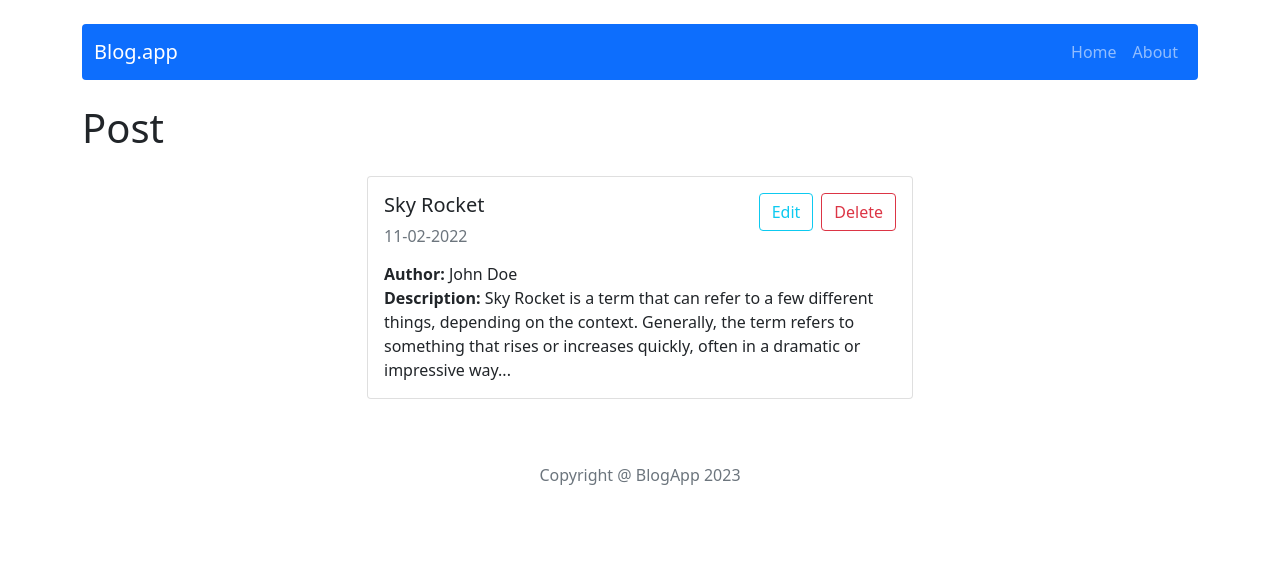
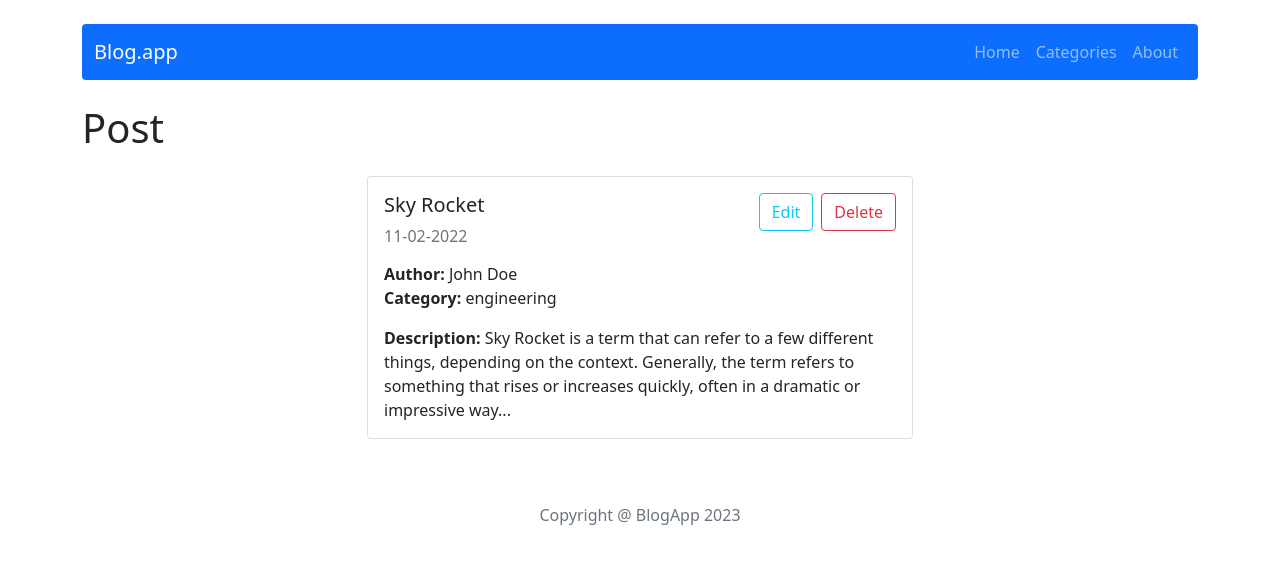
Before and after one commit to JankiJans/react-blogApp, a React (Create React App) app: page /post/1 in a window 1280 px wide. Shown: the top 564 px of the page. Built offline with nearby package versions, Linux system fonts and the light colour scheme.

Commit message:
add categories(error)

```diff
--- a/package.json
+++ b/package.json
@@ -10,6 +10,7 @@
     "http-server": "^14.1.1",
     "react": "^18.2.0",
     "react-bootstrap": "2.0",
+    "react-datepicker": "^4.11.0",
     "react-dom": "^18.2.0",
     "react-hook-form": "7.19.5",
     "react-quill": "^2.0.0",
--- a/src/App.js
+++ b/src/App.js
@@ -7,6 +7,7 @@ import PostEdit from './components/pages/PostEdit/PostEdit';
 import PostAdd from './components/pages/PostAdd/PostAdd';
 import Header from './components/views/Header/Header';
 import Footer from './components/views/Footer/Footer';
+import Category from './components/pages/Categories/Categories';
 import { Container } from 'react-bootstrap';
 
 const App = () => {
@@ -16,6 +17,7 @@ const App = () => {
       <Routes>
         <Route path="/" element={<Home />} />
         <Route path="/about" element={<About />} />
+        <Route path="/categories" element={<Category />} />
         <Route path="/post/:postId" element={<Post />} />
         <Route path="/post/add" element={<PostAdd />} />
         <Route path="/post/edit/:id" element={<PostEdit />} />
--- a/src/components/Features/EditPostForm.js
+++ b/src/components/Features/EditPostForm.js
@@ -19,7 +19,7 @@ const EditPostForm = () => {
   };
 
   if (!post) return <Navigate to="/" />;
-  else return <PostForm action={handleSubmit} actionText="Edit Post" title={post.title} author={post.author} publishedDate={post.publishedDate} content={post.content}></PostForm>;
+  else return <PostForm action={handleSubmit} actionText="Edit Post" title={post.title} author={post.author} publishedDate={post.publishedDate} content={post.content} category={post.category}></PostForm>;
 };
 
 export default EditPostForm;
--- a/src/components/Features/PostForm.js
+++ b/src/components/Features/PostForm.js
@@ -4,12 +4,18 @@ import ReactQuill from 'react-quill';
 import 'react-quill/dist/quill.snow.css';
 import { useForm } from 'react-hook-form';
 import styles from './PostForm.style.scss';
+import {getCategories} from '../../redux/categoriesRedux';
+import {useSelector} from 'react-redux';
 
 const PostForm = ({ action, actionText, ...props }) => { //średnio rozumiem
   const [title, setTitle] = useState(props.title || '');
   const [publishedDate, setPublishedDate] = useState(props.publishedDate || '');
   const [author, setAuthor] = useState(props.author || '');
   const [content, setContent] = useState(props.content || '');
+
+  const Allcategories = useSelector(getCategories)
+
+  const [category, setCategory] = useState(props.category || '');
 
   const { register, handleSubmit: validate, formState: { errors }, setValue } = useForm();
 
@@ -24,8 +30,8 @@ const PostForm = ({ action, actionText, ...props }) => { //średnio rozumiem
 
 
 
-  const handleSubmit = (e) => {
-    action({ title, author, publishedDate, content});
+  const handleSubmit = () => {
+    action({ title, author, publishedDate, content, category});
   };
 
   return (
@@ -42,6 +48,14 @@ const PostForm = ({ action, actionText, ...props }) => { //średnio rozumiem
             <Form.Label className="pt-3"><strong>Name</strong></Form.Label>
             <Form.Control {...register("author", { required: true, minLength: 3})} type="text" value={author} onChange={(e) => setAuthor(e.target.value)} placeholder="Enter name" style={{ width: '70%' }} />
             {errors.author && <small className="d-block form-text text-danger">This field is required with at least 3 characters</small>}
+            <Form.Label className="pt-3"><strong>Category</strong></Form.Label>
+            <Form.Select aria-label="select" value={category} {...register("category", { required: true})}  onChange={(e) => setCategory(e.target.value)} style={{ width: '70%' }}>
+              {Allcategories.map((category) => {
+                return (
+                  <option key={category} value={category}>{category}</option>
+                );
+              })}
+            </Form.Select>
           </Form.Group>
           <Form.Group className="mb-3" controlId="exampleForm.ControlTextarea1">
             <Form.Label><strong>Content</strong></Form.Label>
@@ -54,4 +68,5 @@ const PostForm = ({ action, actionText, ...props }) => { //średnio rozumiem
     </div>
   );
 };
+
 export default PostForm;
--- a/src/components/Features/PostList.js
+++ b/src/components/Features/PostList.js
@@ -16,6 +16,7 @@ const PostList = () => {
             <Card.Title>{post.title}</Card.Title>
             <Card.Subtitle className="mb-2 text-muted">{post.publishedDate}</Card.Subtitle>
             <Card.Text className='pt-2 mb-0'><strong>Author:</strong> {post.author}</Card.Text>
+            <Card.Text><strong>Category:</strong>{post.category}</Card.Text>
             <Card.Text><strong>Description:</strong> <span dangerouslySetInnerHTML={{ __html: post.content }}></span></Card.Text>
             <Button variant="warning" href={`/post/${post.id}`}>Read More</Button>
           </Card.Body>
--- /dev/null
+++ b/src/components/pages/Categories/Categories.js
@@ -0,0 +1,25 @@
+import {ListGroup, Col} from 'react-bootstrap';
+import { useSelector } from 'react-redux';
+import { getCategories } from '../../../redux/categoriesRedux';
+
+const CategoryPage = () => {
+
+    const categories = useSelector(getCategories);
+
+  return (
+    <div>
+        <h1>Categories</h1>
+        <ListGroup>
+            <Col xs={12} md={6} lg={4}>
+                <ListGroup>
+                    {categories.map((category) => (
+                        <ListGroup.Item key={category}><a href={'/categories/' + category}>{category}</a></ListGroup.Item>
+                    ))}
+                </ListGroup>
+            </Col>
+        </ListGroup>
+    </div>
+  );
+};
+
+export default CategoryPage;
--- a/src/components/pages/Post/Post.js
+++ b/src/components/pages/Post/Post.js
@@ -45,6 +45,7 @@ const Post = () => {
             </div>
             <Card.Subtitle className="mb-2 text-muted">{renderPostById.publishedDate}</Card.Subtitle>
             <Card.Text className="pt-2 mb-0"><strong>Author:</strong> {renderPostById.author}</Card.Text>
+            <Card.Text><strong>Category:</strong> {renderPostById.category}</Card.Text>
             <Card.Text><strong>Description:</strong> {renderPostById.content}</Card.Text>
           </Card.Body>
         </Card>
--- a/src/components/views/NavBar/NavBar.js
+++ b/src/components/views/NavBar/NavBar.js
@@ -11,6 +11,7 @@ const NavBar = () => {
         <Navbar.Collapse id="responsive-navbar-nav">
           <Nav className="ms-auto flex-md-row">
             <Nav.Link as={NavLink} to="/">Home</Nav.Link>
+            <Nav.Link as={NavLink} to="/categories">Categories</Nav.Link>
             <Nav.Link as={NavLink} to="/about">About</Nav.Link>
           </Nav>
         </Navbar.Collapse>
--- /dev/null
+++ b/src/redux/categoriesRedux.js
@@ -0,0 +1,12 @@
+export const getCategories = (state) => state.categories;
+
+const categoryReducer = (statePart = [], action) => {
+  switch (action.type) {
+    case 'ADD_CATEGORY':
+      return [...statePart, action.payload];
+    default:
+    return statePart;
+  }
+};
+
+export default categoryReducer;
--- a/src/redux/initialState.js
+++ b/src/redux/initialState.js
@@ -7,6 +7,7 @@ const initialState = {
       content: 'Sky Rocket is a term that can refer to a few different things, depending on the context. Generally, the term refers to something that rises or increases quickly, often in a dramatic or impressive way...',
       publishedDate: '11-02-2022',
       author: 'John Doe',
+      category: 'engineering',
     },
     {
       id: '2',
@@ -15,6 +16,7 @@ const initialState = {
       content: 'AI stands for Artificial Intelligence. It refers to the ability of machines or computer programs to perform tasks that would typically require human intelligence, such as understanding natural language...',
       publishedDate: '14-10-2023',
       author: 'Antony Stark',
+      category: 'technology',
     },
     {
       id: '3',
@@ -23,7 +25,9 @@ const initialState = {
       content: 'The best way to learn React depends on your learning style and goals. However, some common approaches include starting with the basics, such as learning the syntax and core concepts, and few other...',
       publishedDate: '20-12-2019',
       author: 'Will Kowalski',
+      category: 'programming',
     },
   ],
+  categories: ['engineering', 'technology', 'programming'],
 };
 export default initialState;
--- a/src/redux/store.js
+++ b/src/redux/store.js
@@ -1,9 +1,11 @@
 import { createStore, combineReducers } from 'redux';
 import initialState from './initialState';
 import postsReducer from './postsRedux';
+import categoryReducer from './categoriesRedux';
 
 const subreducers = {
     posts: postsReducer,
+    categories: categoryReducer,
 }
 
 const reducer = combineReducers(subreducers);
```
Also changed, not shown: 1 other file (tests, documents, lock files or other folders).
